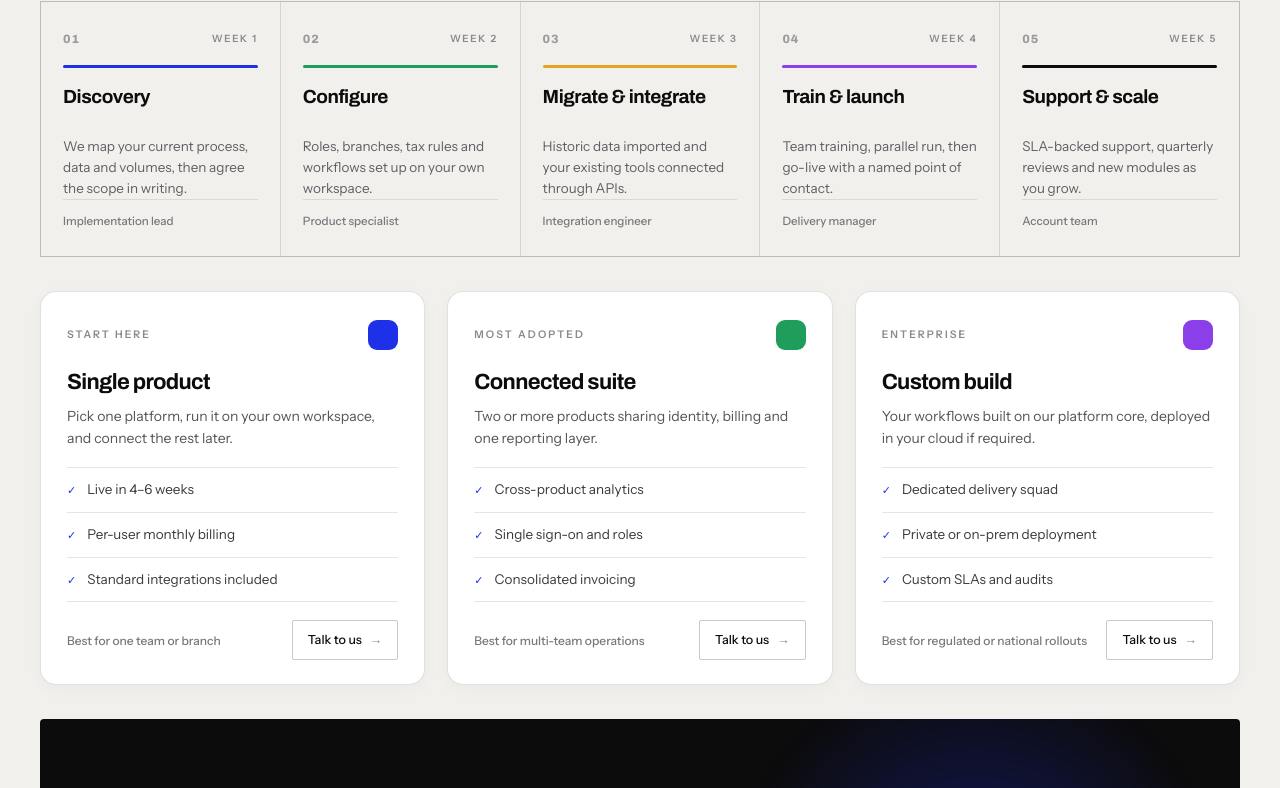
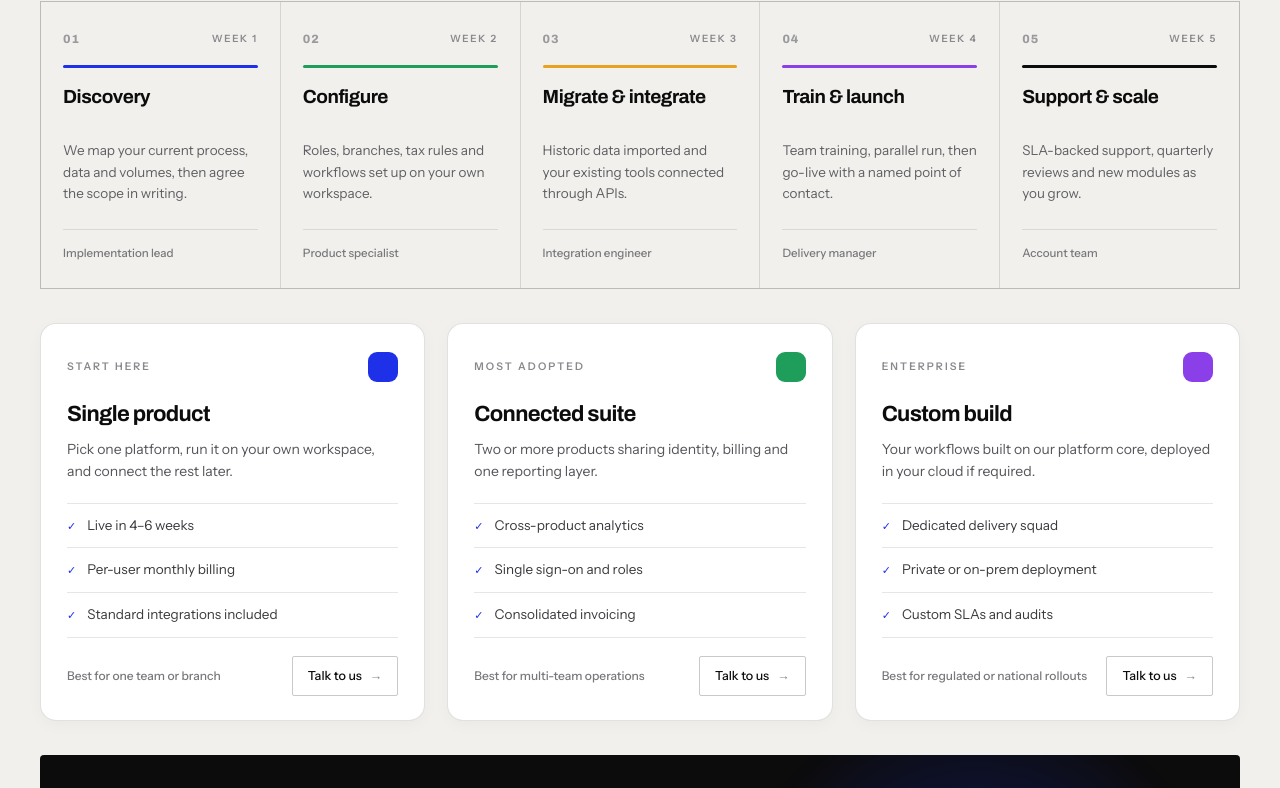
Before and after one commit to dipti-kushwaha57/Infinium-Softech, a Next.js app: page / in a window 1280 px wide. Shown: the part 10435-11223 px from the top of the page. Built offline with nearby package versions, Linux system fonts and the light colour scheme; no server answers.

Commit message:
Fix bugs

```diff
--- a/src/components/Banner/Banner.tsx
+++ b/src/components/Banner/Banner.tsx
@@ -183,7 +183,10 @@ export function Banner() {
           </div>
 
           <h1 className="banner-headline">
-            One Platform. Multiple Industries.{" "}
+            One Platform.
+            <br />
+            Multiple Industries.
+            <br />
             <span className="accent">Infinite Possibilities.</span>
           </h1>
 
--- a/src/components/Delivery/Delivery.scss
+++ b/src/components/Delivery/Delivery.scss
@@ -45,6 +45,16 @@
     color: $color-body;
     max-width: 460px;
     margin: 0 0 8px;
+
+    @media (max-width: 768px) {
+      font-size: 14px;
+      line-height: 1.5;
+      margin-bottom: 0;
+    }
+
+    @media (max-width: 480px) {
+      font-size: 13px;
+    }
   }
 
   // 5-Step Delivery Pipeline
@@ -85,12 +95,16 @@
     border-radius: 4px;
     transition: background-color 0.25s ease;
 
+    @media (max-width: 768px) {
+      padding: 18px 16px 16px;
+    }
+
+    @media (max-width: 480px) {
+      padding: 14px 12px 14px;
+    }
+
     @include respond($bp-sm) {
       grid-column: span 2;
-
-      &:last-child {
-        grid-column: 2 / span 2;
-      }
     }
 
     @media (min-width: 768px) and (max-width: 1279px) {
@@ -153,6 +167,10 @@
       height: 3px;
       border-radius: 3px;
       margin-top: 16px;
+
+      @media (max-width: 768px) {
+        margin-top: 10px;
+      }
     }
 
     .step-title {
@@ -164,13 +182,32 @@
       color: $color-ink;
       margin-top: 18px;
       min-height: 42px;
+
+      @media (max-width: 768px) {
+        min-height: auto;
+        margin-top: 10px;
+        font-size: 16.5px;
+      }
     }
 
     .step-desc {
       font-size: 13.5px;
-      line-height: 1.55;
+      line-height: 1.6;
       color: #5f5f64;
-      margin-top: 8px;
+      margin-top: 12px;
+      margin-bottom: 24px;
+
+      @media (max-width: 768px) {
+        font-size: 12.5px;
+        line-height: 1.45;
+        margin-top: 6px;
+        margin-bottom: 12px;
+      }
+
+      @media (max-width: 480px) {
+        margin-top: 10px;
+        margin-bottom: 10px;
+      }
     }
 
     .step-owner {
@@ -178,8 +215,13 @@
       color: #78787c;
       border-top: 1px solid rgba(12, 12, 13, 0.1);
       margin-top: auto;
-      padding-top: 12px;
+      padding-top: 14px;
       font-weight: 500;
+
+      @media (max-width: 768px) {
+        padding-top: 8px;
+        font-size: 10.5px;
+      }
     }
   }
 
@@ -189,6 +231,11 @@
     grid-template-columns: 1fr;
     gap: 20px;
     margin-top: 34px;
+
+    @media (max-width: 768px) {
+      gap: 14px;
+      margin-top: 24px;
+    }
 
     @include respond($bp-lg) {
       grid-template-columns: repeat(3, minmax(0, 1fr));
@@ -205,6 +252,15 @@
     flex-direction: column;
     box-shadow: 0 4px 16px rgba(12, 12, 13, 0.03);
     transition: transform 0.25s ease, box-shadow 0.25s ease;
+
+    @media (max-width: 768px) {
+      padding: 18px 16px;
+      border-radius: 12px;
+    }
+
+    @media (max-width: 480px) {
+      padding: 15px 14px;
+    }
 
     &:hover {
       transform: translateY(-3px);
@@ -230,6 +286,12 @@
         height: 30px;
         border-radius: 9px;
         flex-shrink: 0;
+
+        @media (max-width: 768px) {
+          width: 26px;
+          height: 26px;
+          border-radius: 7px;
+        }
       }
     }
 
@@ -241,19 +303,37 @@
       letter-spacing: -0.03em;
       color: $color-ink;
       margin-top: 20px;
+
+      @media (max-width: 768px) {
+        font-size: 18px;
+        margin-top: 12px;
+      }
     }
 
     .engagement-desc {
       font-size: 14px;
-      line-height: 1.55;
+      line-height: 1.6;
       color: $color-body;
       margin-top: 10px;
+      margin-bottom: 20px;
+
+      @media (max-width: 768px) {
+        font-size: 13px;
+        line-height: 1.45;
+        margin-top: 6px;
+        margin-bottom: 12px;
+      }
+
+      @media (max-width: 480px) {
+        margin-top: 4px;
+        margin-bottom: 10px;
+      }
     }
 
     .engagement-points {
       display: flex;
       flex-direction: column;
-      margin-top: 18px;
+      margin-top: 0;
 
       .point-item {
         display: flex;
@@ -263,6 +343,17 @@
         padding: 11px 0;
         font-size: 13.5px;
         color: #3a3a3e;
+
+        @media (max-width: 768px) {
+          padding: 8px 0;
+          font-size: 12.5px;
+          gap: 8px;
+        }
+
+        @media (max-width: 480px) {
+          padding: 6px 0;
+          font-size: 12px;
+        }
 
         .check-icon {
           color: #1f31e8;
@@ -285,11 +376,19 @@
       margin-top: auto;
       padding-top: 18px;
 
+      @media (max-width: 768px) {
+        padding-top: 12px;
+      }
+
       .fit-label {
         font-size: 12px;
         color: #78787c;
         min-width: 0;
         font-weight: 500;
+
+        @media (max-width: 768px) {
+          font-size: 11px;
+        }
       }
 
       .btn-talk {
@@ -306,6 +405,11 @@
         text-decoration: none;
         flex-shrink: 0;
         transition: background 0.25s ease, border-color 0.25s ease;
+
+        @media (max-width: 768px) {
+          font-size: 11.5px;
+          padding: 7px 12px;
+        }
 
         .arrow {
           opacity: 0.5;
@@ -417,6 +521,17 @@
       color: #a9a9ae;
       margin: 18px 0 26px;
       max-width: 460px;
+
+      @media (max-width: 768px) {
+        font-size: 14px;
+        line-height: 1.5;
+        margin: 12px 0 18px;
+      }
+
+      @media (max-width: 480px) {
+        font-size: 13px;
+        margin: 10px 0 16px;
+      }
     }
 
     .consultation-actions {
--- a/src/components/Header/Header.scss
+++ b/src/components/Header/Header.scss
@@ -166,25 +166,31 @@
 
   .compact-toggle-icon {
     position: relative;
-    width: 16px;
-    height: 12px;
+    width: 17px;
+    height: 13px;
     display: flex;
     flex-direction: column;
     justify-content: space-between;
     align-items: center;
 
     .bar {
-      width: 16px;
+      width: 17px;
       height: 1.5px;
       background: $color-ink;
       border-radius: 1px;
       transition: transform 0.25s cubic-bezier(0.16, 1, 0.3, 1),
+                  opacity 0.2s ease,
                   background-color 0.2s ease;
       transform-origin: center;
     }
 
     .bar-top {
       transform-origin: center;
+    }
+
+    .bar-middle {
+      transform-origin: center;
+      opacity: 1;
     }
 
     .bar-bottom {
@@ -195,10 +201,14 @@
   .compact-toggle-btn.is-active {
     .compact-toggle-icon {
       .bar-top {
-        transform: translateY(5.25px) rotate(45deg);
+        transform: translateY(5.75px) rotate(45deg);
+      }
+      .bar-middle {
+        opacity: 0;
+        transform: scaleX(0);
       }
       .bar-bottom {
-        transform: translateY(-5.25px) rotate(-45deg);
+        transform: translateY(-5.75px) rotate(-45deg);
       }
     }
   }
--- a/src/components/Header/Header.tsx
+++ b/src/components/Header/Header.tsx
@@ -175,6 +175,7 @@ export function Header() {
               >
                 <span className="compact-toggle-icon" aria-hidden="true">
                   <span className="bar bar-top" />
+                  <span className="bar bar-middle" />
                   <span className="bar bar-bottom" />
                 </span>
               </button>
--- a/src/components/Operators/Operators.scss
+++ b/src/components/Operators/Operators.scss
@@ -56,6 +56,7 @@
   border: 1px solid rgba(12, 12, 13, 0.12);
   border-radius: 4px;
   overflow: hidden;
+  margin-bottom: 0;
 
   @media (max-width: $bp-sm) {
     grid-template-columns: 1fr;
@@ -96,6 +97,15 @@
   gap: 10px;
   width: 100%;
   overflow: hidden;
+  margin-top: 32px;
+
+  @include respond($bp-md) {
+    margin-top: 52px;
+  }
+
+  @media (min-width: 1200px) {
+    margin-top: 56px;
+  }
 
   &:hover {
     .marquee-track {
```
Also changed, not shown: src/components/Footer/Footer.scss (+52 -35 lines).
